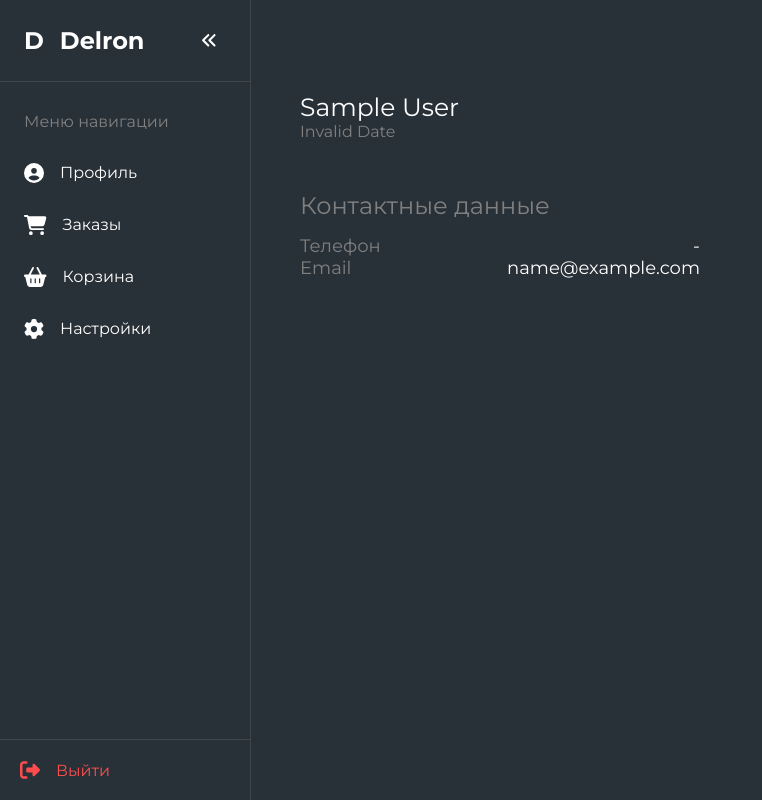
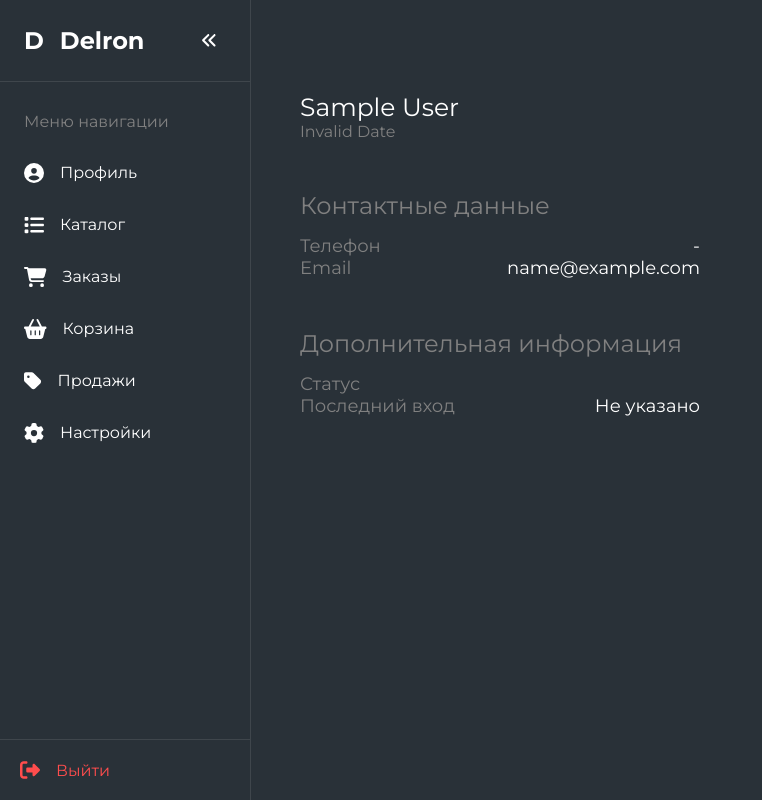
Before and after one commit to KyKyRuZa/client, a React (Create React App) app: page /profile/admin in a window 1280 px wide. Shown: the whole page, without its empty margins (0-762 px from the left). Built offline with nearby package versions, Linux system fonts and the light colour scheme; sample sign-in values are in the browser's storage.

Commit message:
upd role

```diff
--- a/src/components/UI/Footer.jsx
+++ b/src/components/UI/Footer.jsx
@@ -12,8 +12,8 @@ const Footer = () => {
           <div className="footer-right">
             <ul className='footer-links'>
               <li>Пользовательское соглашение</li>
-              <li>лец 1</li>
-              <li>лец 2</li>
+              <li>Политика конфиденциальности</li>
+              <li>Оферта</li>
             </ul>
           </div>
         </div>
--- a/src/components/UI/NavbarProfile.jsx
+++ b/src/components/UI/NavbarProfile.jsx
@@ -65,7 +65,7 @@ const Navbar = ({ setActiveView, onCollapse }) => {
           {!isCollapsed && <span>Профиль</span>}
         </div>
 
-        {user?.role === 'администратор' && (
+        {user?.role === 'admin' && (
           <div className="nav-item" onClick={() => handleViewChange('admin-catalog')}>
             <FontAwesomeIcon icon={faList} size="lg"/>
             {!isCollapsed && <span>Каталог</span>}
@@ -82,7 +82,7 @@ const Navbar = ({ setActiveView, onCollapse }) => {
           {!isCollapsed && <span>Корзина</span>}
         </div>
 
-        {user?.role === 'администратор' && (
+        {user?.role === 'admin' && (
           <>
             <div className="nav-item" onClick={() => handleViewChange('sells')}>
             <FontAwesomeIcon icon={faTag} size="lg"/>
--- a/src/pages/Profile.jsx
+++ b/src/pages/Profile.jsx
@@ -31,7 +31,7 @@ export const ProfileInfo = ({user}) => (
             </div>
 
 
-        {user?.role === 'администратор' && (
+        {user?.role === 'admin' && (
             <div className="admin-card">
 
                 <div className="profile-content">
```
